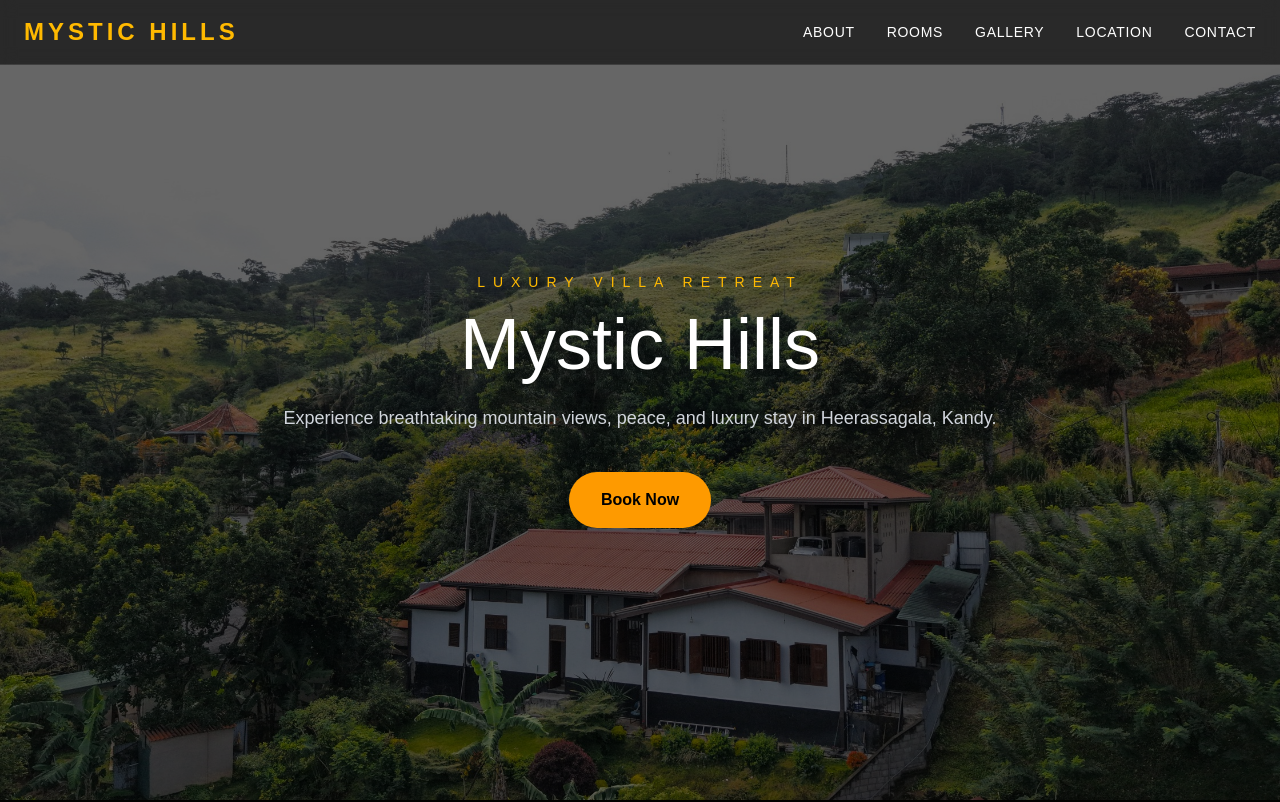
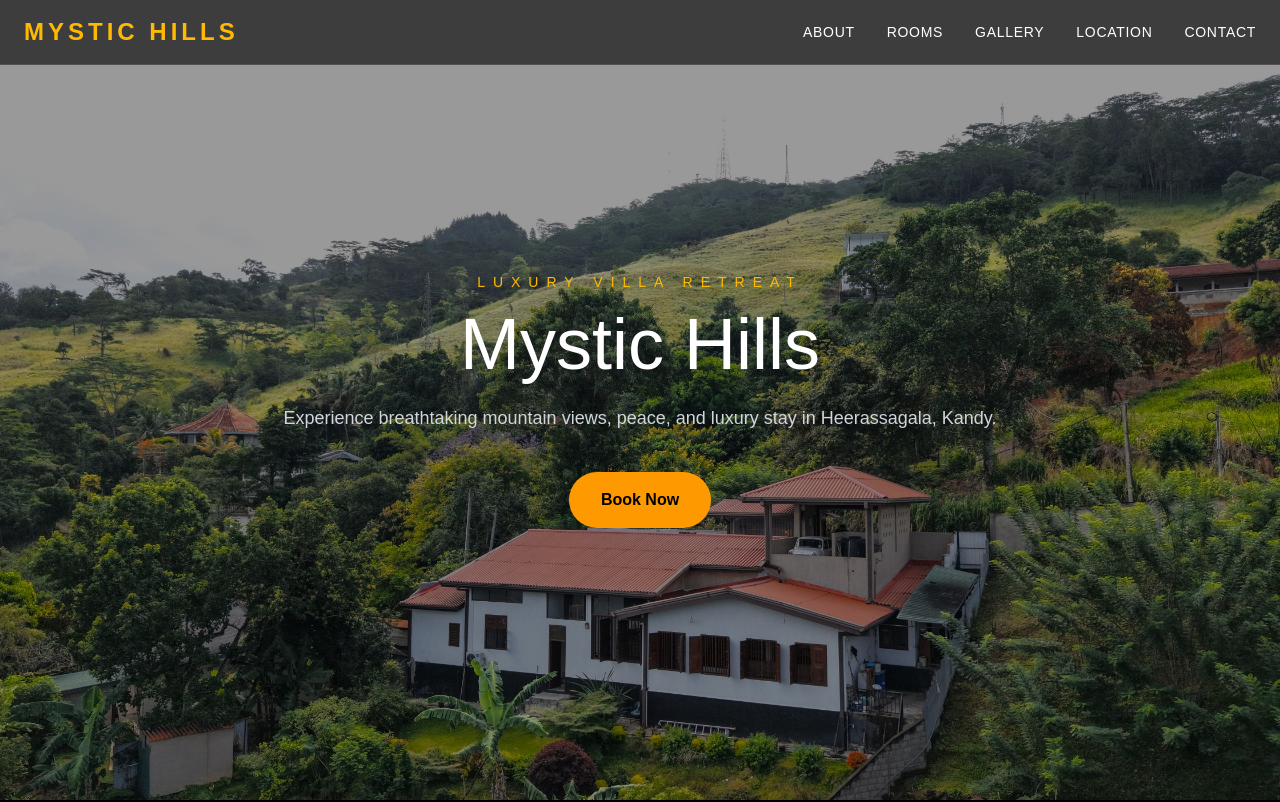
Before and after one commit to malinthagh-bit/Mystic-Hills, a Next.js app: page / in a window 1280 px wide. Shown: the top 802 px of the page. Built offline with nearby package versions, Linux system fonts and the light colour scheme.

Commit message:
Update page.tsx

```diff
--- a/app/page.tsx
+++ b/app/page.tsx
@@ -76,7 +76,7 @@
             "url('/images/add.png')",
         }}
       >
-        <div className="absolute inset-0 bg-black/60" />
+        <div className="absolute inset-0 bg-black/40" />
 
         <div className="relative text-center max-w-3xl">
           <p className="text-amber-400 tracking-[6px] sm:tracking-[8px] uppercase text-xs sm:text-sm">
```
